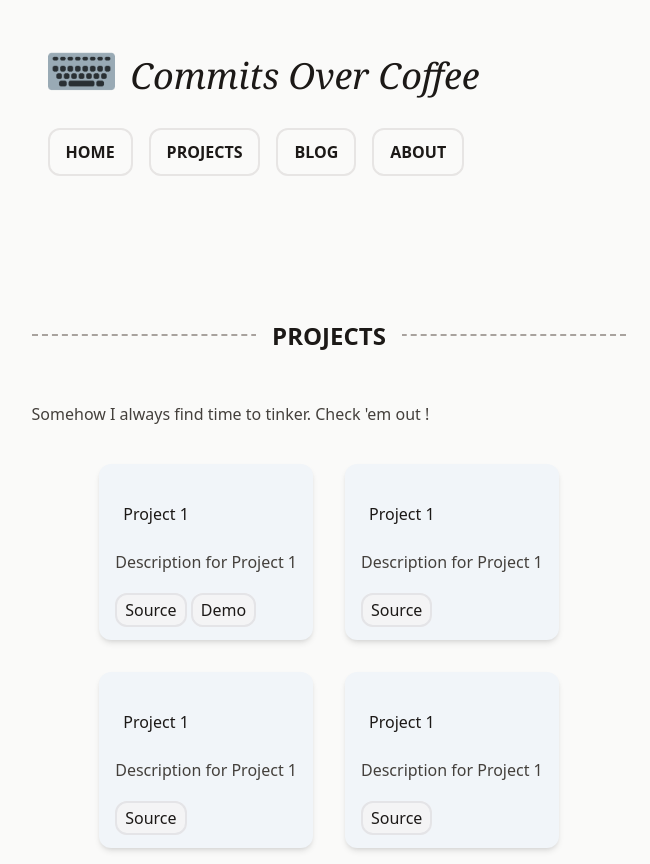
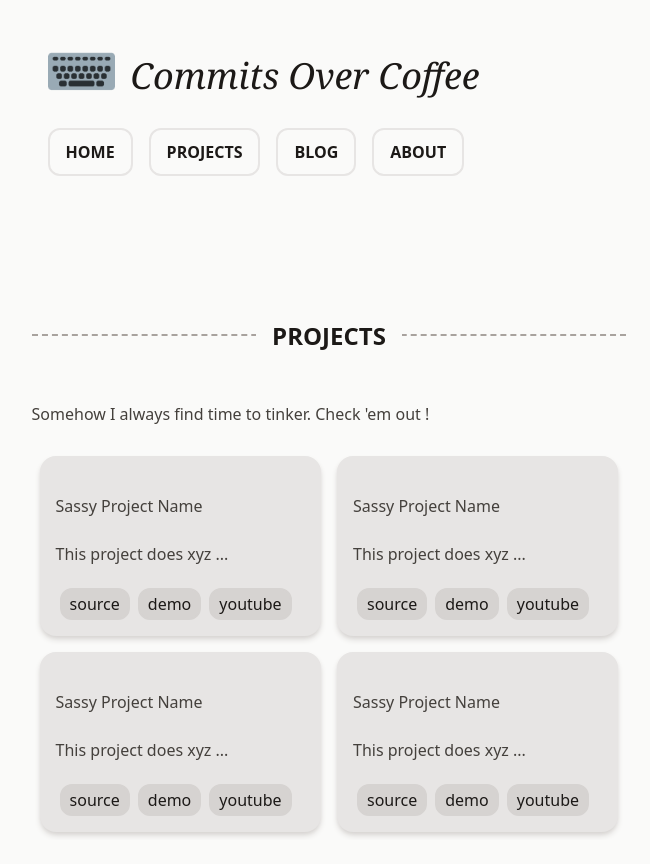
Before and after one commit to commitsovercoffee/site, a SvelteKit app: page /projects in a window 1280 px wide. Shown: the whole page, without its empty margins (311-961 px from the left). After the commit the page ends 840 px from the top, so only its background shows below. Built offline with nearby package versions, Linux system fonts and the light colour scheme.

Commit message:
refactors Project

```diff
--- a/src/lib/components/Nav.svelte
+++ b/src/lib/components/Nav.svelte
@@ -10,7 +10,7 @@
 		</p>
 	</a>
 	<div class=" flex">
-		<div class="m-2 flex">
+		<div class="m-2 flex flex-wrap">
 			{#each navlinks as link}
 				<a
 					href={link === "home"
--- /dev/null
+++ b/src/lib/components/Project.svelte
@@ -0,0 +1,28 @@
+<script>
+	export let name = "Sassy Project Name";
+	export let desc = "This project does xyz ...";
+	export let repo = "repository";
+	export let demo = "demo";
+
+	const tagStyle =
+		"no-underline px-2 mx-1 border-2 rounded-xl border-stone-300 hover:border-stone-800 bg-stone-300 transition-colors duration-200 ease-in ";
+</script>
+
+<div class="p-4 rounded-2xl bg-stone-200 shadow-md shadow-stone-300">
+	<p>{name}</p>
+	<p>{desc}</p>
+	<div class="flex">
+		<a
+			class={tagStyle}
+			href={`https://github.com/commitsovercoffee/${repo}`}
+			>source</a
+		>
+		{#if demo != ""}
+			<a class={tagStyle} href="">demo</a>
+		{/if}
+
+		{#if demo != ""}
+			<a class={tagStyle} href="">youtube</a>
+		{/if}
+	</div>
+</div>
--- a/src/lib/components/Review.svelte
+++ b/src/lib/components/Review.svelte
@@ -6,7 +6,7 @@
 </script>
 
 <div
-	class="my-4 h-4/5 flex even:flex-row-reverse border-t-4 border-stone-800 bg-stone-200 shadow-md"
+	class="my-4 h-4/5 flex even:flex-row-reverse border-t-4 border-stone-800 bg-stone-200 shadow-md shadow-stone-300"
 >
 	<div class="m-0 h-60 shadow-md shadow-stone-300 basis-1/2">
 		<img
--- a/src/routes/projects/+page.svelte
+++ b/src/routes/projects/+page.svelte
@@ -1,5 +1,6 @@
 <script>
 	import Title from "$lib/components/Title.svelte";
+	import Project from "$lib/components/Project.svelte";
 	import * as content from "./content";
 </script>
 
@@ -9,32 +10,10 @@
 		{content.intro}
 	</p>
 
-	<div class="flex flex-wrap justify-center">
+	<div class="flex justify-between flex-wrap">
 		{#each content.projects as project}
-			<div class="p-4 m-4 rounded-xl shadow-md bg-slate-100">
-				<p>
-					<a
-						href="/"
-						class="p-2 underline decoration-2 underline-offset-8 decoration-transparent hover:decoration-slate-800 transition duration-300 delay-50 ease-in"
-					>
-						{project.name}
-					</a>
-				</p>
-				<p>
-					{project.desc}
-				</p>
-				<a
-					href={`https://github.com/commitsovercoffee/${project.repo}`}
-					class="px-2 py-1 bg-zinc-100 border-2 border-zinc-200 rounded-xl hover:border-zinc-900 no-underline transition duration-300 ease-in"
-					>Source</a
-				>
-				{#if project.demo != ""}
-					<a
-						href={`https://github.com/commitsovercoffee/${project.demo}`}
-						class="px-2 py-1 bg-zinc-100 border-2 border-zinc-200 rounded-xl hover:border-zinc-900 no-underline transition duration-300 ease-in"
-						>Demo</a
-					>
-				{/if}
+			<div class="flex-1 p-2">
+				<Project />
 			</div>
 		{/each}
 	</div>
```
